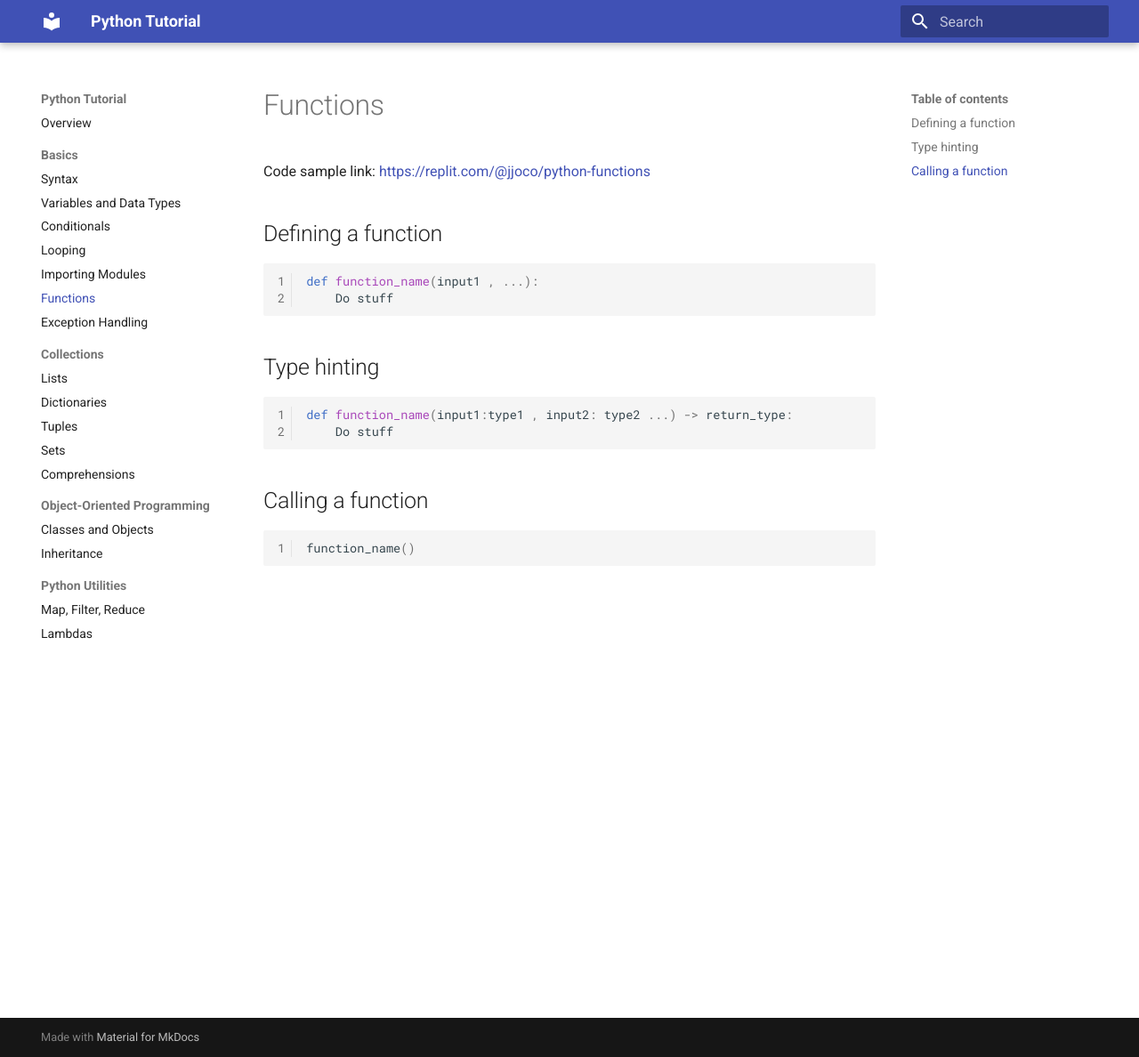
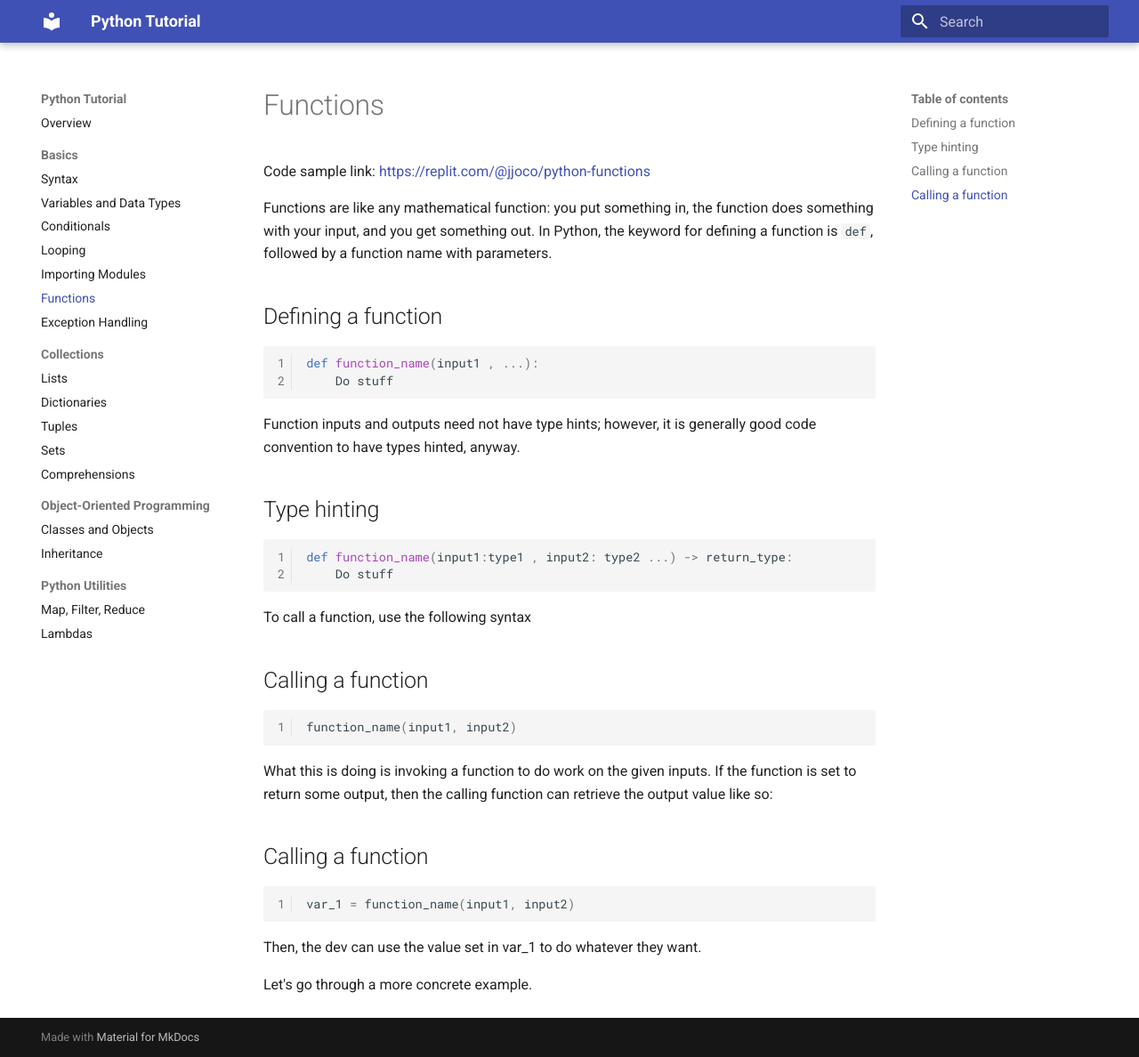
Before and after one commit to justinjoco/python-tutorial, an MkDocs documentation site: the page built from docs/basics/functions.md, in a window 1280 px wide and 1188 px high. Shown: the whole window at 89% size. Built offline with MkDocs 1.6.1 and Material for MkDocs 9.7.7, drawn with Linux system fonts in a browser that asks for light colours.

Commit message:
populated functions

````diff
--- a/docs/basics/functions.md
+++ b/docs/basics/functions.md
@@ -1,17 +1,29 @@
 Code sample link: <https://replit.com/@jjoco/python-functions>
 
+Functions are like any mathematical function: you put something in, the function does something with your input, and you get something out. In Python, the keyword for defining a function is `def`, followed by a function name with parameters.
 ## Defining a function
 ```python
 def function_name(input1 , ...):
     Do stuff
 ```
+
+Function inputs and outputs need not have type hints; however, it is generally good code convention to have types hinted, anyway.
 ## Type hinting
 ```python
 def function_name(input1:type1 , input2: type2 ...) -> return_type:
     Do stuff
 ```
+
+To call a function, use the following syntax
 ## Calling a function
 ```python
-function_name()
+function_name(input1, input2)
+```
+What this is doing is invoking a function to do work on the given inputs. If the function is set to return some output, then the calling function can retrieve the output value like so:
+## Calling a function
+```python
+var_1 = function_name(input1, input2)
+```
+Then, the dev can use the value set in var_1 to do whatever they want.
 
-```
+Let's go through a more concrete example.
````
